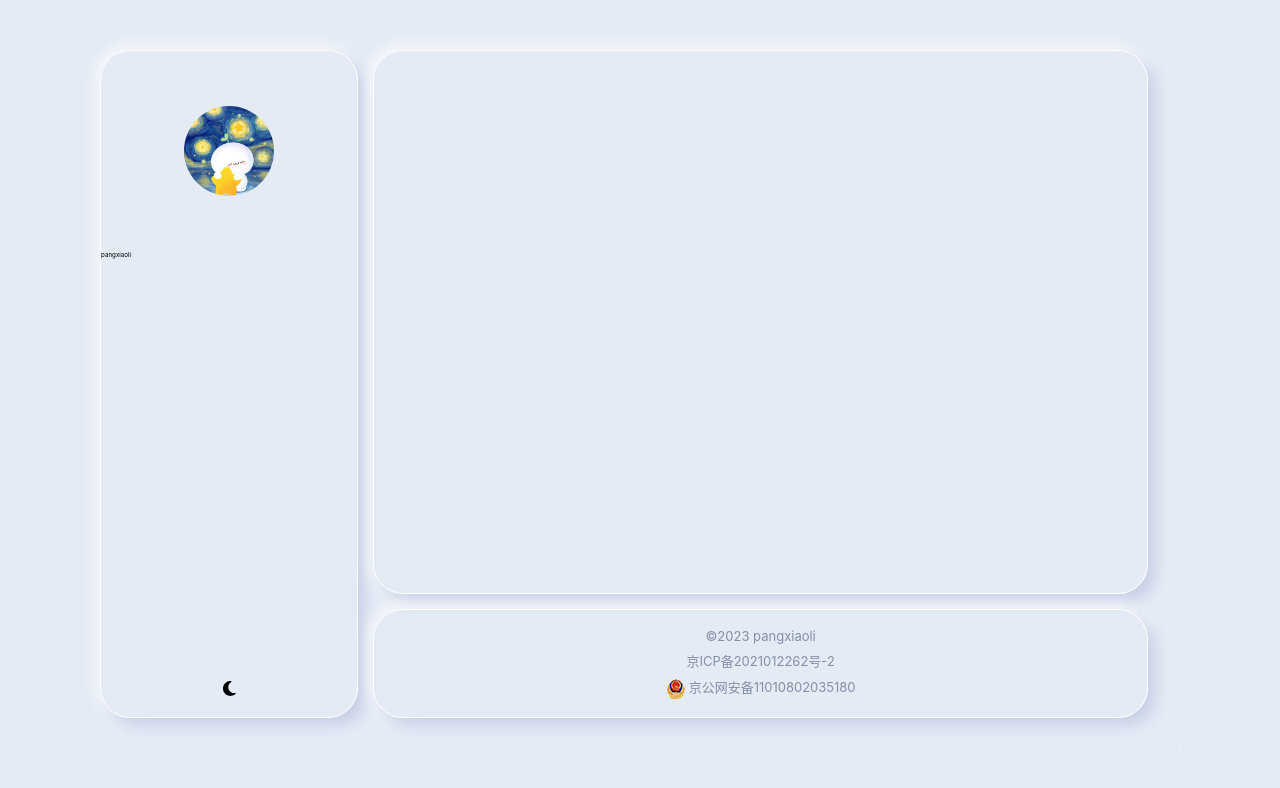
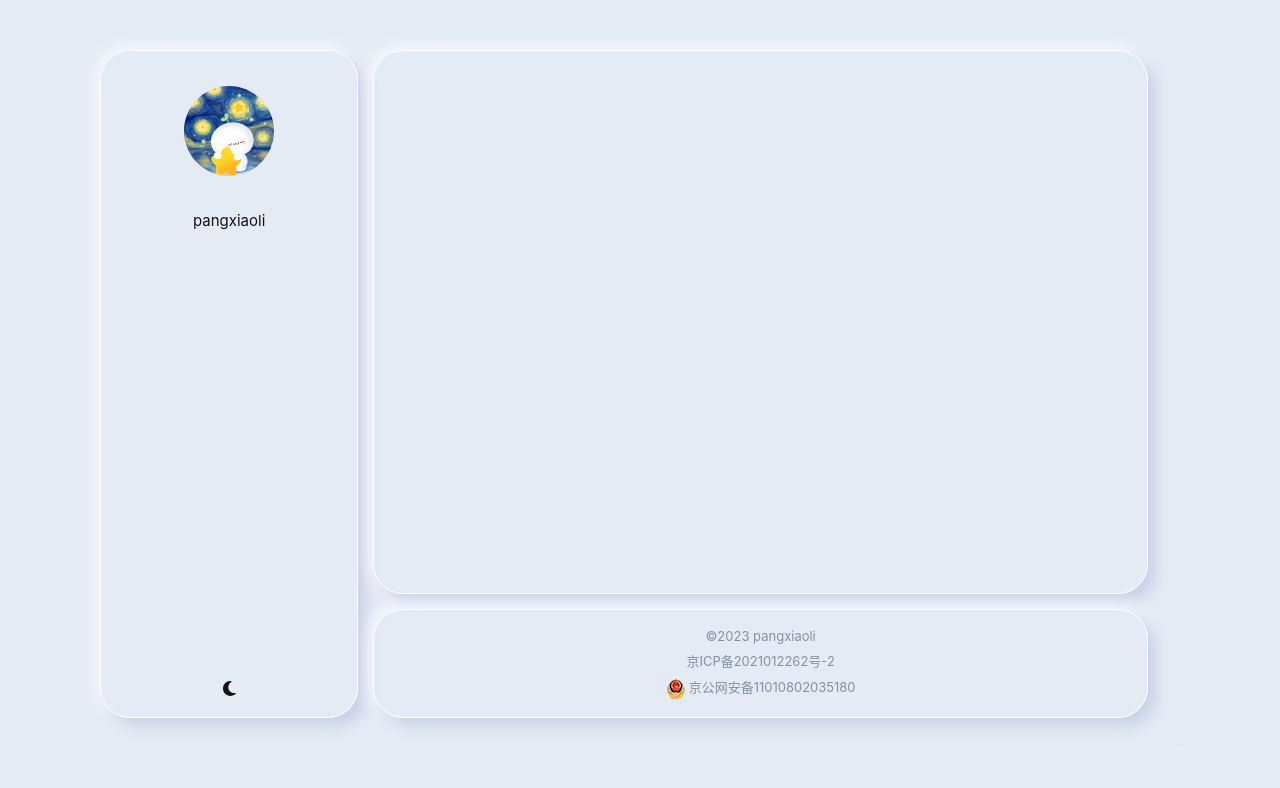
Before and after one commit to pangxiaoli/homepage, a React (Vite) app: page / in a window 1280 px wide. Shown: the top 788 px of the page. Built offline with nearby package versions, Linux system fonts and the light colour scheme.

Commit message:
chore: 主题配色

```diff
--- a/src/components/footer/index.less
+++ b/src/components/footer/index.less
@@ -13,12 +13,12 @@
     border: 1px solid var(--shadow-light);
 
     .footer-item {
-        color: #8590a6;
+        color: var(--primary-light);
         cursor: pointer;
 
         a {
             text-decoration: none;
-            color: #8590a6;
+            color: var(--primary-light);
 
             &:hover {
                 color: #175199;
--- a/src/components/footer/index.tsx
+++ b/src/components/footer/index.tsx
@@ -5,16 +5,16 @@ import './index.less';
 const Footer = () => {
 	return (
 		<div className="footer">
-			<div className="footer-item">©{useConfig( 'footer' ).year} {useConfig( 'footer' ).copyRight}</div>
+			<div className="footer-item">©{useConfig( 'footer' )?.year} {useConfig( 'footer' )?.copyRight}</div>
 			<div className="footer-item">
 				<a href="https://beian.miit.gov.cn/" target="_blank" rel="noopener noreferrer">
-					{useConfig( 'footer' ).icp}
+					{useConfig( 'footer' )?.icp}
 				</a>
 			</div>
 			<div className="footer-item">
-				<a href={'http://www.beian.gov.cn/portal/registerSystemInfo?recordcode=' + useConfig( 'footer' ).gunan.match( /\d.*/ )[0]} target="_blank" rel="noopener noreferrer">
+				<a href={'http://www.beian.gov.cn/portal/registerSystemInfo?recordcode='} target="_blank" rel="noopener noreferrer">
 					<img src={beianIcon} alt="beian" />
-					{useConfig( 'footer' ).gunan}
+					{useConfig( 'footer' )?.gunan}
 				</a>
 			</div>
 		</div>
--- a/src/components/sider/index.less
+++ b/src/components/sider/index.less
@@ -8,7 +8,7 @@
     flex-direction: column;
 
     .avater {
-        height: 20rem;
+        height: 16rem;
         display: flex;
         justify-content: center;
         align-items: center;
@@ -26,6 +26,13 @@
         }
     }
 
+    .user-name {
+        display: flex;
+        align-items: center;
+        justify-content: center;
+        font-size: 1.5rem;
+    }
+
     .theme-switcher {
         display: flex;
         align-items: center;
--- a/src/index.css
+++ b/src/index.css
@@ -5,6 +5,7 @@ body {
     margin: 0;
     box-sizing: border-box;
     font-size: 62.5%;
+    color: var(--primary);
     background-color: var(--bg-color);
     font-family: -apple-system,BlinkMacSystemFont,Helvetica Neue,PingFang SC,Microsoft YaHei,Source Han Sans SC,Noto Sans CJK SC,WenQuanYi Micro Hei,sans-serif;
 }
--- a/src/themes/dark.less
+++ b/src/themes/dark.less
@@ -1,9 +1,9 @@
 :root[theme=dark] {
     --bg-color: #1b1b1b;
-    --shadow-dark: #C8D0E7;
-    --shadow-light: #fff;
-    --primary-light: #8abdff;
-    --primary: #6d5dfc;
+    --shadow-dark: #141313;
+    --shadow-light: #202020;
+    --primary: #cdd9e5b3;
+    --primary-light: #8590a6;
     --greyLight-1: #E4EBF5;
     --greyLight-2: #c8d0e7;
     --greyLight-3: #bec8e4;
--- a/src/themes/light.less
+++ b/src/themes/light.less
@@ -2,8 +2,8 @@
     --bg-color: #E4EBF5;
     --shadow-dark: #C8D0E7;
     --shadow-light: #fff;
-    --primary-light: #8abdff;
-    --primary: #6d5dfc;
+    --primary: #121212;
+    --primary-light: #8590a6;
     --greyLight-1: #E4EBF5;
     --greyLight-2: #c8d0e7;
     --greyLight-3: #bec8e4;
```
